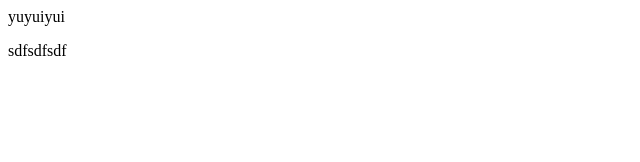
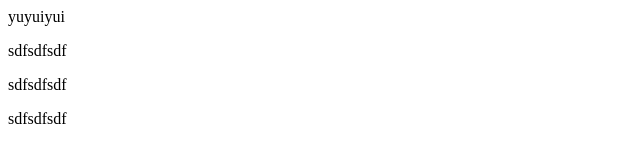
Before and after one commit to mahdi62tz/new-test, a plain HTML site: page index.html in a window 1280 px wide. Shown: the whole page, without its empty margins (0-640 px from the left). Drawn offline with Linux system fonts and the light colour scheme.

Commit message:
Update index.html
test

```diff
--- a/index.html
+++ b/index.html
@@ -2,5 +2,8 @@
 yuyuiyui
 <body>
 <p>sdfsdfsdf</p>
+  <p>sdfsdfsdf</p>
+<p>sdfsdfsdf</p>
+
 </body>
 </html>
```
